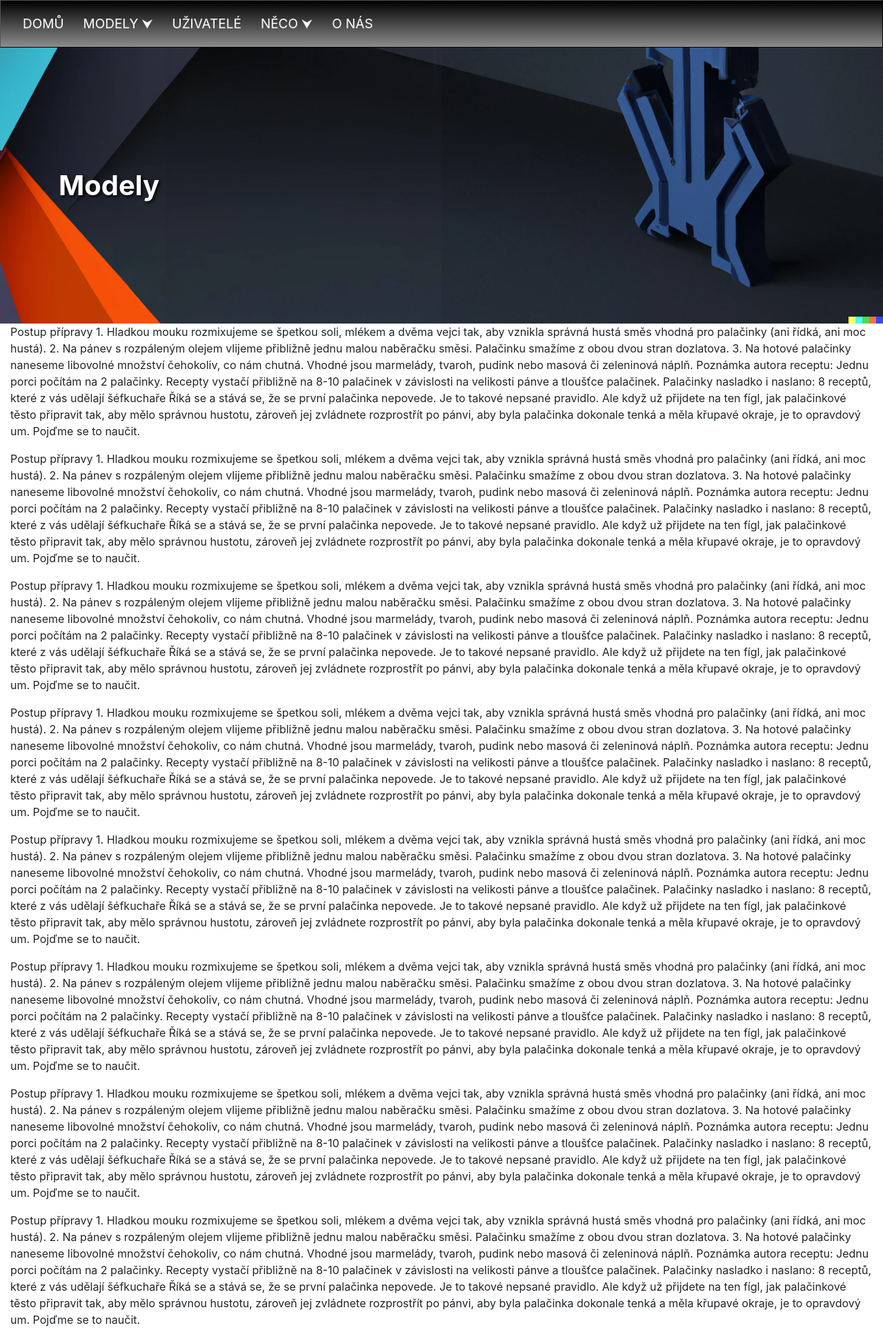
After one commit to OndraVicha/zaverecny-projekt, a Django app: page /modelViewer/ in a window 1280 px wide. The commit adds this page. Shown: the whole page at 69% size. Run offline with Django 4.2, Linux system fonts and the light colour scheme; data that the repository does not hold is empty; some libraries are stand-ins or nearby versions.

Commit message:
Add files via upload

```diff
--- a/modelViewer/templates/frontpage/header.html
+++ b/modelViewer/templates/frontpage/header.html
@@ -2,15 +2,13 @@
 <style>
 .header {
     background-image: url("{% static 'img/header.png' %}");
-    background-size: cover; /* Nastavuje, aby se obrázek automaticky přizpůsobil velikosti headeru */
-    background-position: center; /* Nastavuje, aby byl obrázek zarovnán na střed headeru */
-    height: auto
-; /* Nastavuje výšku headeru podle vašich požadavků */
+    background-size: cover;
+    background-position: bottom;
+    height: auto;
+    color: white;
+    text-align: left;
+    background-attachment: fixed;
 
-
-    color: white; /* Nastavuje barvu textu, aby byl viditelný na pozadí */
-    text-align: left; /* Zarovnání textu na střed headeru */
-     /* Odsazení obsahu uvnitř headeru pro lepší čitelnost */
 }
 </style>
 <header class="header">
--- /dev/null
+++ b/modelViewer/templates/frontpage/palacinky.html
@@ -0,0 +1,137 @@
+<p>
+    Postup přípravy
+1. Hladkou mouku rozmixujeme se špetkou soli, mlékem a dvěma vejci tak, aby vznikla správná hustá směs vhodná pro palačinky (ani řídká, ani moc hustá).
+
+
+2. Na pánev s rozpáleným olejem vlijeme přibližně jednu malou naběračku směsi. Palačinku smažíme z obou dvou stran dozlatova.
+
+
+3. Na hotové palačinky naneseme libovolné množství čehokoliv, co nám chutná. Vhodné jsou marmelády, tvaroh, pudink nebo masová či zeleninová náplň.
+
+
+Poznámka autora receptu: Jednu porci počítám na 2 palačinky. Recepty vystačí přibližně na 8-10 palačinek v závislosti na velikosti pánve a tloušťce palačinek.
+
+Palačinky nasladko i naslano: 8 receptů, které z vás udělají šéfkuchaře
+
+
+Říká se a stává se, že se první palačinka nepovede. Je to takové nepsané pravidlo. Ale když už přijdete na ten fígl, jak palačinkové těsto připravit tak, aby mělo správnou hustotu, zároveň jej zvládnete rozprostřít po pánvi, aby byla palačinka dokonale tenká a měla křupavé okraje, je to opravdový um. Pojďme se to naučit.
+</p><p>
+    Postup přípravy
+1. Hladkou mouku rozmixujeme se špetkou soli, mlékem a dvěma vejci tak, aby vznikla správná hustá směs vhodná pro palačinky (ani řídká, ani moc hustá).
+
+
+2. Na pánev s rozpáleným olejem vlijeme přibližně jednu malou naběračku směsi. Palačinku smažíme z obou dvou stran dozlatova.
+
+
+3. Na hotové palačinky naneseme libovolné množství čehokoliv, co nám chutná. Vhodné jsou marmelády, tvaroh, pudink nebo masová či zeleninová náplň.
+
+
+Poznámka autora receptu: Jednu porci počítám na 2 palačinky. Recepty vystačí přibližně na 8-10 palačinek v závislosti na velikosti pánve a tloušťce palačinek.
+
+Palačinky nasladko i naslano: 8 receptů, které z vás udělají šéfkuchaře
+
+
+Říká se a stává se, že se první palačinka nepovede. Je to takové nepsané pravidlo. Ale když už přijdete na ten fígl, jak palačinkové těsto připravit tak, aby mělo správnou hustotu, zároveň jej zvládnete rozprostřít po pánvi, aby byla palačinka dokonale tenká a měla křupavé okraje, je to opravdový um. Pojďme se to naučit.
+</p><p>
+    Postup přípravy
+1. Hladkou mouku rozmixujeme se špetkou soli, mlékem a dvěma vejci tak, aby vznikla správná hustá směs vhodná pro palačinky (ani řídká, ani moc hustá).
+
+
+2. Na pánev s rozpáleným olejem vlijeme přibližně jednu malou naběračku směsi. Palačinku smažíme z obou dvou stran dozlatova.
+
+
+3. Na hotové palačinky naneseme libovolné množství čehokoliv, co nám chutná. Vhodné jsou marmelády, tvaroh, pudink nebo masová či zeleninová náplň.
+
+
+Poznámka autora receptu: Jednu porci počítám na 2 palačinky. Recepty vystačí přibližně na 8-10 palačinek v závislosti na velikosti pánve a tloušťce palačinek.
+
+Palačinky nasladko i naslano: 8 receptů, které z vás udělají šéfkuchaře
+
+
+Říká se a stává se, že se první palačinka nepovede. Je to takové nepsané pravidlo. Ale když už přijdete na ten fígl, jak palačinkové těsto připravit tak, aby mělo správnou hustotu, zároveň jej zvládnete rozprostřít po pánvi, aby byla palačinka dokonale tenká a měla křupavé okraje, je to opravdový um. Pojďme se to naučit.
+</p><p>
+    Postup přípravy
+1. Hladkou mouku rozmixujeme se špetkou soli, mlékem a dvěma vejci tak, aby vznikla správná hustá směs vhodná pro palačinky (ani řídká, ani moc hustá).
+
+
+2. Na pánev s rozpáleným olejem vlijeme přibližně jednu malou naběračku směsi. Palačinku smažíme z obou dvou stran dozlatova.
+
+
+3. Na hotové palačinky naneseme libovolné množství čehokoliv, co nám chutná. Vhodné jsou marmelády, tvaroh, pudink nebo masová či zeleninová náplň.
+
+
+Poznámka autora receptu: Jednu porci počítám na 2 palačinky. Recepty vystačí přibližně na 8-10 palačinek v závislosti na velikosti pánve a tloušťce palačinek.
+
+Palačinky nasladko i naslano: 8 receptů, které z vás udělají šéfkuchaře
+
+
+Říká se a stává se, že se první palačinka nepovede. Je to takové nepsané pravidlo. Ale když už přijdete na ten fígl, jak palačinkové těsto připravit tak, aby mělo správnou hustotu, zároveň jej zvládnete rozprostřít po pánvi, aby byla palačinka dokonale tenká a měla křupavé okraje, je to opravdový um. Pojďme se to naučit.
+</p><p>
+    Postup přípravy
+1. Hladkou mouku rozmixujeme se špetkou soli, mlékem a dvěma vejci tak, aby vznikla správná hustá směs vhodná pro palačinky (ani řídká, ani moc hustá).
+
+
+2. Na pánev s rozpáleným olejem vlijeme přibližně jednu malou naběračku směsi. Palačinku smažíme z obou dvou stran dozlatova.
+
+
+3. Na hotové palačinky naneseme libovolné množství čehokoliv, co nám chutná. Vhodné jsou marmelády, tvaroh, pudink nebo masová či zeleninová náplň.
+
+
+Poznámka autora receptu: Jednu porci počítám na 2 palačinky. Recepty vystačí přibližně na 8-10 palačinek v závislosti na velikosti pánve a tloušťce palačinek.
+
+Palačinky nasladko i naslano: 8 receptů, které z vás udělají šéfkuchaře
+
+
+Říká se a stává se, že se první palačinka nepovede. Je to takové nepsané pravidlo. Ale když už přijdete na ten fígl, jak palačinkové těsto připravit tak, aby mělo správnou hustotu, zároveň jej zvládnete rozprostřít po pánvi, aby byla palačinka dokonale tenká a měla křupavé okraje, je to opravdový um. Pojďme se to naučit.
+</p><p>
+    Postup přípravy
+1. Hladkou mouku rozmixujeme se špetkou soli, mlékem a dvěma vejci tak, aby vznikla správná hustá směs vhodná pro palačinky (ani řídká, ani moc hustá).
+
+
+2. Na pánev s rozpáleným olejem vlijeme přibližně jednu malou naběračku směsi. Palačinku smažíme z obou dvou stran dozlatova.
+
+
+3. Na hotové palačinky naneseme libovolné množství čehokoliv, co nám chutná. Vhodné jsou marmelády, tvaroh, pudink nebo masová či zeleninová náplň.
+
+
+Poznámka autora receptu: Jednu porci počítám na 2 palačinky. Recepty vystačí přibližně na 8-10 palačinek v závislosti na velikosti pánve a tloušťce palačinek.
+
+Palačinky nasladko i naslano: 8 receptů, které z vás udělají šéfkuchaře
+
+
+Říká se a stává se, že se první palačinka nepovede. Je to takové nepsané pravidlo. Ale když už přijdete na ten fígl, jak palačinkové těsto připravit tak, aby mělo správnou hustotu, zároveň jej zvládnete rozprostřít po pánvi, aby byla palačinka dokonale tenká a měla křupavé okraje, je to opravdový um. Pojďme se to naučit.
+</p><p>
+    Postup přípravy
+1. Hladkou mouku rozmixujeme se špetkou soli, mlékem a dvěma vejci tak, aby vznikla správná hustá směs vhodná pro palačinky (ani řídká, ani moc hustá).
+
+
+2. Na pánev s rozpáleným olejem vlijeme přibližně jednu malou naběračku směsi. Palačinku smažíme z obou dvou stran dozlatova.
+
+
+3. Na hotové palačinky naneseme libovolné množství čehokoliv, co nám chutná. Vhodné jsou marmelády, tvaroh, pudink nebo masová či zeleninová náplň.
+
+
+Poznámka autora receptu: Jednu porci počítám na 2 palačinky. Recepty vystačí přibližně na 8-10 palačinek v závislosti na velikosti pánve a tloušťce palačinek.
+
+Palačinky nasladko i naslano: 8 receptů, které z vás udělají šéfkuchaře
+
+
+Říká se a stává se, že se první palačinka nepovede. Je to takové nepsané pravidlo. Ale když už přijdete na ten fígl, jak palačinkové těsto připravit tak, aby mělo správnou hustotu, zároveň jej zvládnete rozprostřít po pánvi, aby byla palačinka dokonale tenká a měla křupavé okraje, je to opravdový um. Pojďme se to naučit.
+</p><p>
+    Postup přípravy
+1. Hladkou mouku rozmixujeme se špetkou soli, mlékem a dvěma vejci tak, aby vznikla správná hustá směs vhodná pro palačinky (ani řídká, ani moc hustá).
+
+
+2. Na pánev s rozpáleným olejem vlijeme přibližně jednu malou naběračku směsi. Palačinku smažíme z obou dvou stran dozlatova.
+
+
+3. Na hotové palačinky naneseme libovolné množství čehokoliv, co nám chutná. Vhodné jsou marmelády, tvaroh, pudink nebo masová či zeleninová náplň.
+
+
+Poznámka autora receptu: Jednu porci počítám na 2 palačinky. Recepty vystačí přibližně na 8-10 palačinek v závislosti na velikosti pánve a tloušťce palačinek.
+
+Palačinky nasladko i naslano: 8 receptů, které z vás udělají šéfkuchaře
+
+
+Říká se a stává se, že se první palačinka nepovede. Je to takové nepsané pravidlo. Ale když už přijdete na ten fígl, jak palačinkové těsto připravit tak, aby mělo správnou hustotu, zároveň jej zvládnete rozprostřít po pánvi, aby byla palačinka dokonale tenká a měla křupavé okraje, je to opravdový um. Pojďme se to naučit.
+</p>
```
